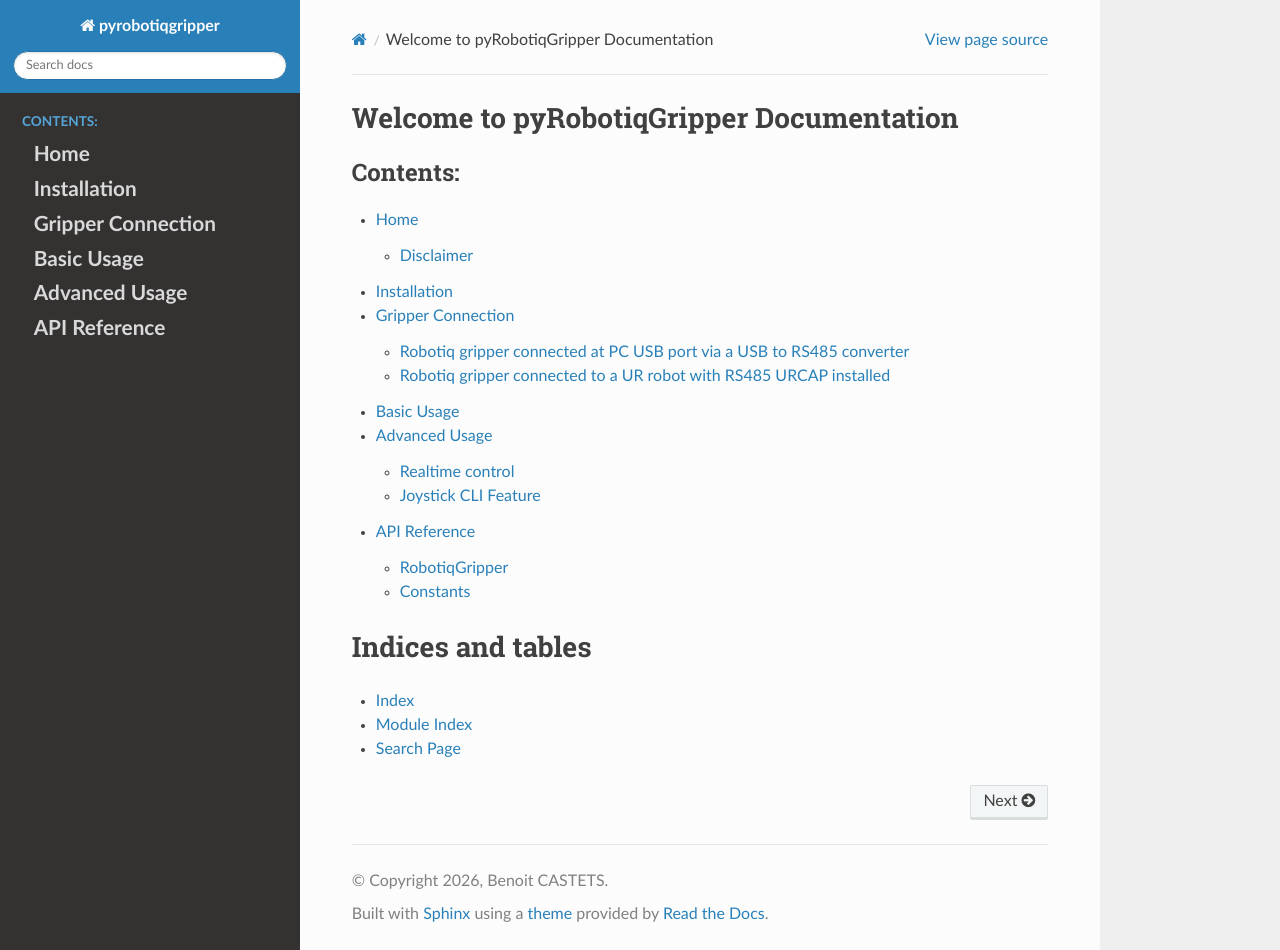
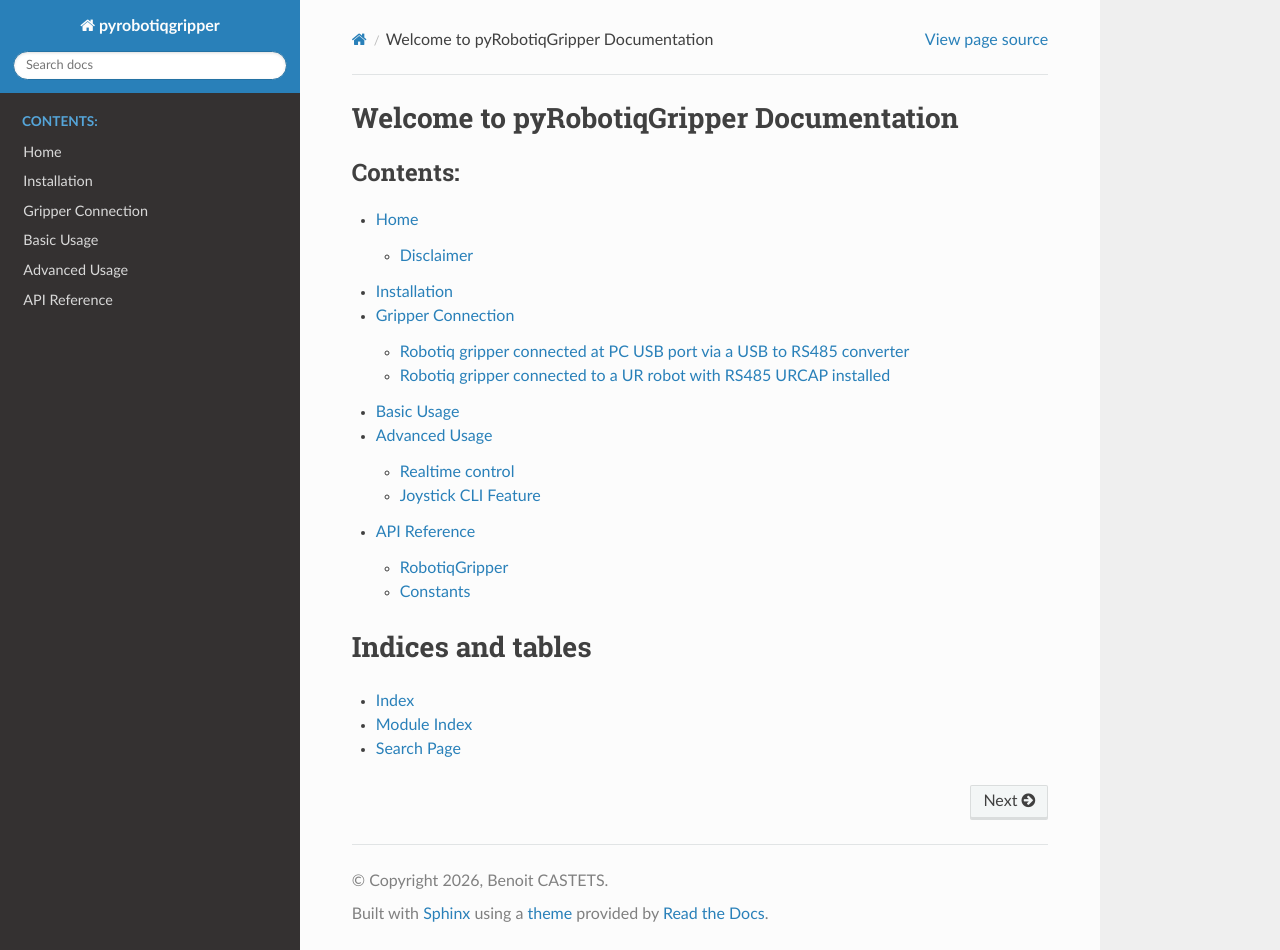
Before and after one commit to castetsb/pyRobotiqGripper, a Sphinx documentation site: the page built from docs/index.rst, in a window 1280 px wide and 950 px high. Built offline with Sphinx 7.4.7 and the Read the Docs theme 3.1.0, drawn with Linux system fonts in a browser that asks for light colours.

Commit message:
Update custom.css

```diff
--- a/docs/_static/custom.css
+++ b/docs/_static/custom.css
@@ -1,7 +1,8 @@
-/* Level 1: top-level (e.g., API Reference) */
-.wy-menu-vertical li.toctree-l1 > a {
-    font-size: 1.3em;
+/* Top-most page title (API Reference) */
+.wy-side-nav-search + .wy-nav-top-level > li.toctree-l1 > a {
+    font-size: 1.4em;
     font-weight: bold;
+    line-height: 1.5em;
 }
 
 /* Level 2: class names (RobotiqGripper) */
@@ -12,12 +13,12 @@
 
 /* Level 3: group headings (Initialization, Setup, etc.) */
 .wy-menu-vertical li.toctree-l3 > a {
-    font-size: 1.2em;
+    font-size: 1.1em;
     font-weight: bold;
 }
 
 /* Level 4: actual methods */
 .wy-menu-vertical li.toctree-l4 > a {
-    font-size: 1.2em;   /* increase from default 0.8em or smaller */
+    font-size: 1.0em;
     font-weight: normal;
 }
```
